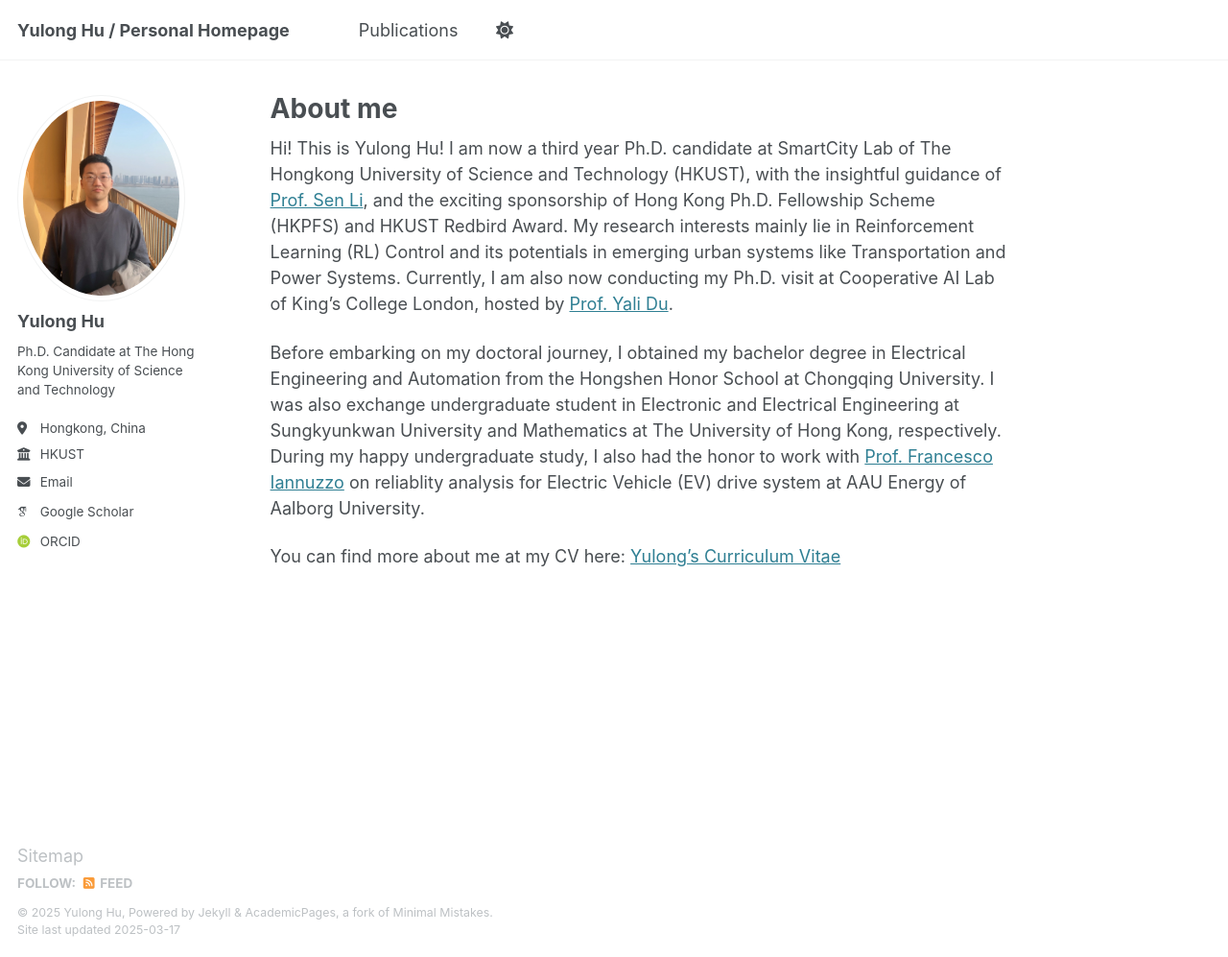
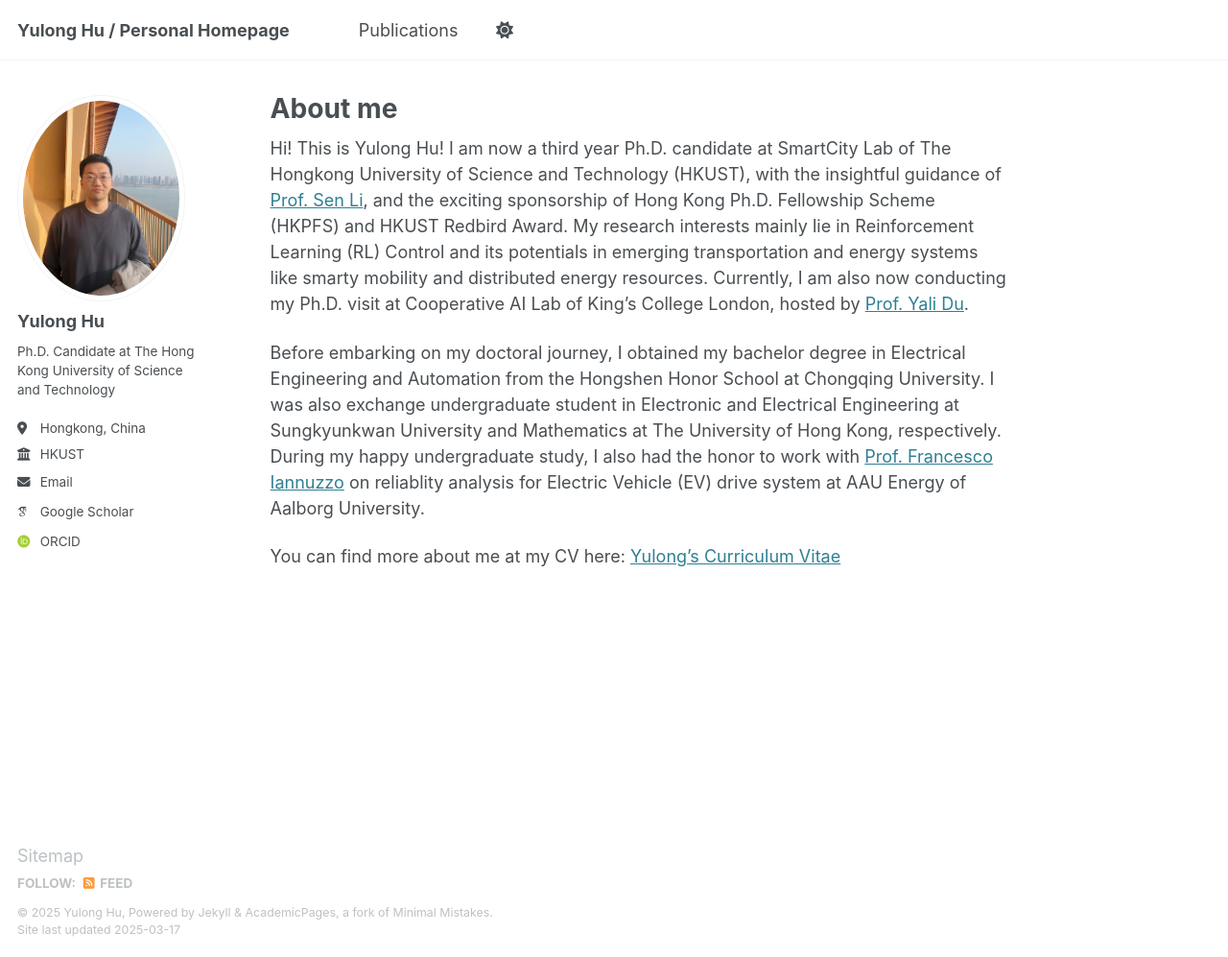
Before and after one commit to yulonghu2000/yulonghu2000.github.io, a Jekyll site: the page built from _pages/about.md, in a window 1280 px wide and 997 px high. Shown: the whole window at 96% size. Built offline with Jekyll 4.4.1, drawn with Linux system fonts in a browser that asks for light colours; some web fonts are replaced.

Commit message:
Update about.md

```diff
--- a/_pages/about.md
+++ b/_pages/about.md
@@ -7,7 +7,7 @@ redirect_from:
   - /about.html
 ---
 
-Hi! This is Yulong Hu! I am now a third year Ph.D. candidate at SmartCity Lab of The Hongkong University of Science and Technology (HKUST), with the insightful guidance of [Prof. Sen Li](https://seng.hkust.edu.hk/about/people/faculty/sen-li), and the exciting sponsorship of Hong Kong Ph.D. Fellowship Scheme (HKPFS) and HKUST Redbird Award. My research interests mainly lie in Reinforcement Learning (RL) Control and its potentials in emerging urban systems like Transportation and Power Systems. Currently, I am also now conducting my Ph.D. visit at Cooperative AI Lab of King's College London, hosted by [Prof. Yali Du](https://www.kcl.ac.uk/people/yali-du).
+Hi! This is Yulong Hu! I am now a third year Ph.D. candidate at SmartCity Lab of The Hongkong University of Science and Technology (HKUST), with the insightful guidance of [Prof. Sen Li](https://seng.hkust.edu.hk/about/people/faculty/sen-li), and the exciting sponsorship of Hong Kong Ph.D. Fellowship Scheme (HKPFS) and HKUST Redbird Award. My research interests mainly lie in Reinforcement Learning (RL) Control and its potentials in emerging transportation and energy systems like smarty mobility and distributed energy resources. Currently, I am also now conducting my Ph.D. visit at Cooperative AI Lab of King's College London, hosted by [Prof. Yali Du](https://www.kcl.ac.uk/people/yali-du).
 
 Before embarking on my doctoral journey, I obtained my bachelor degree in Electrical Engineering and Automation from the Hongshen Honor School at Chongqing University. I was also exchange undergraduate student in Electronic and Electrical Engineering at Sungkyunkwan University and Mathematics at The University of Hong Kong, respectively. During my happy undergraduate study, I also had the honor to work with [Prof. Francesco Iannuzzo](https://vbn.aau.dk/en/persons/fia) on reliablity analysis for Electric Vehicle (EV) drive system at AAU Energy of Aalborg University.
 
```
